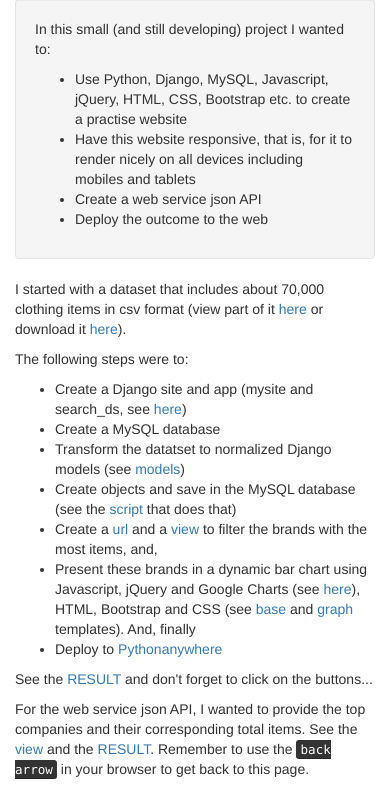
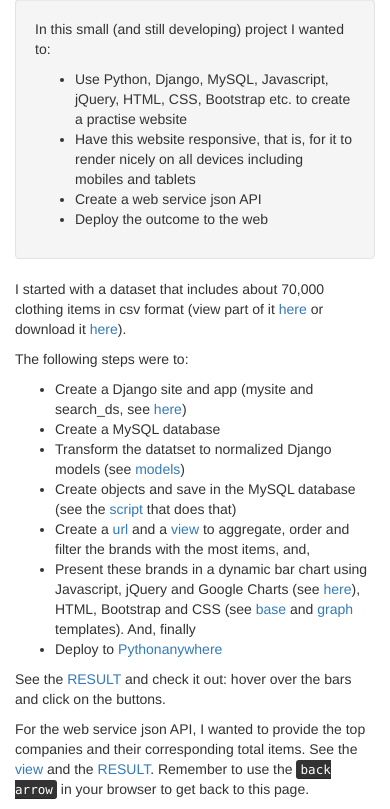
Before and after one commit to noamba/django-experiments, a Django app: template django/search_ds/templates/search_ds/index.html in a window 390 px wide; the page is wider, and only the part inside the window is pictured. Shown: the part 308-1117 px from the top of that part. Before the commit the page ends 1087 px from the top of that part, so only its background shows below. Run offline with Django 3.2, Linux system fonts and the light colour scheme; the template is opened without the code that fills it, so the values that code supplies are empty; some libraries are stand-ins or nearby versions.

Commit message:
1. Correct column splitting: Will keep horizontal from tablet to bigger devices. But will stack columns in small devices. 2. Syntax changes

```diff
--- a/django/search_ds/templates/search_ds/base.html
+++ b/django/search_ds/templates/search_ds/base.html
@@ -24,7 +24,7 @@
   <body>
     <div class="container">
       <div class="row">
-        <div class="col-md-12">
+        <div class="col-sm-12">
           <div class="title_box">
             <h1><strong> Python/Django/MySQL/Javascript/Jquery/Bootstrap</strong>
             <br>Playing with a dataset</h1>
@@ -32,7 +32,7 @@
         </div>
       </div>
       <div class="row">
-        <div class="col-md-3">
+        <div class="col-sm-3">
           <div class="list-group">
             <a href="{% url 'index' %}" class="list-group-item">Home</a>
             <a href="{% url 'top_brand_graph' %}" class="list-group-item">Chart of top brands</a>
@@ -40,7 +40,7 @@
           </div>
         </div>
 
-        <div class="col-md-9">
+        <div class="col-sm-9">
           {% block main %} {% endblock %}
         </div>
       </div>
--- a/django/search_ds/templates/search_ds/index.html
+++ b/django/search_ds/templates/search_ds/index.html
@@ -20,12 +20,12 @@
     <li> Transform the datatset to normalized Django models (see <a href="https://github.com/noamba/django-experiments/blob/master/django/search_ds/models.py">models</a>) </li>
     <li> Create objects and save in the MySQL database (see the <a href="https://github.com/noamba/django-experiments/blob/master/django/get_csv.py">script</a> that does that) </li>
 
-    <li> Create a <a href="https://github.com/noamba/django-experiments/blob/master/django/search_ds/urls.py">url</a> and a <a href="https://github.com/noamba/django-experiments/blob/master/django/search_ds/views.py">view</a> to filter the brands with the most items, and, </li>
+    <li> Create a <a href="https://github.com/noamba/django-experiments/blob/master/django/search_ds/urls.py">url</a> and a <a href="https://github.com/noamba/django-experiments/blob/master/django/search_ds/views.py">view</a> to aggregate, order and filter the brands with the most items, and, </li>
     <li> Present these brands in a dynamic bar chart using Javascript, jQuery and Google Charts (see <a href="https://github.com/noamba/django-experiments/blob/master/django/search_ds/static/search_ds/js/graph_top_brands.js">here</a>), HTML, Bootstrap and CSS (see <a href="https://github.com/noamba/django-experiments/blob/master/django/search_ds/templates/search_ds/base.html">base</a> and <a href="https://github.com/noamba/django-experiments/blob/master/django/search_ds/templates/search_ds/top_brand_graph.html">graph</a> templates). And, finally </li>
     <li> Deploy to <a href="http://noamba.pythonanywhere.com">Pythonanywhere</a> </li>
 
   </ul>
-  <p>See the <a href="{% url 'top_brand_graph' %}">RESULT</a> and don't forget to click on the buttons...</p>
+  <p>See the <a href="{% url 'top_brand_graph' %}">RESULT</a> and check it out: hover over the bars and click on the buttons.</p>
   <p>For the web service json API, I wanted to provide the top companies and their corresponding total items. See the <a href="https://github.com/noamba/django-experiments/blob/master/django/search_ds/views.py">view</a> and the <a href="{% url 'count_items_by_brand' %}">RESULT</a>. Remember to use the <kbd>back arrow</kbd> in your browser to get back to this page.</p>
 
 {% endblock main %}
```
